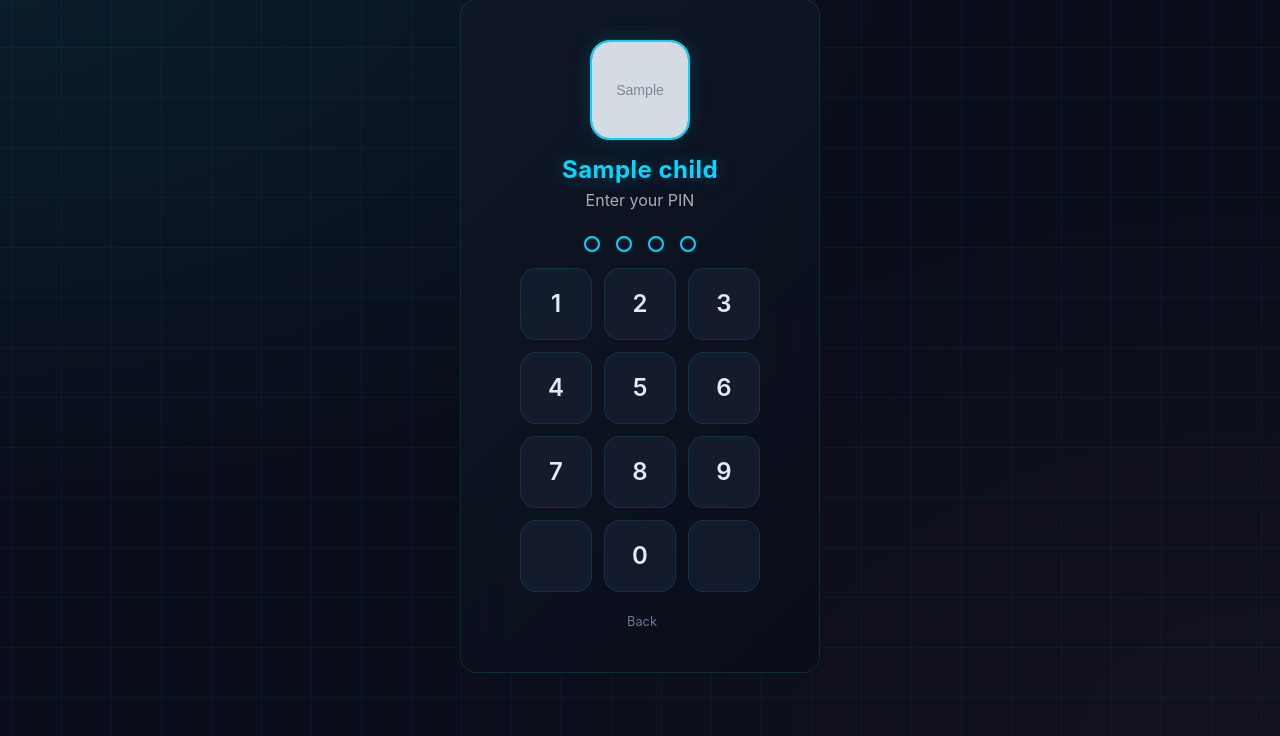
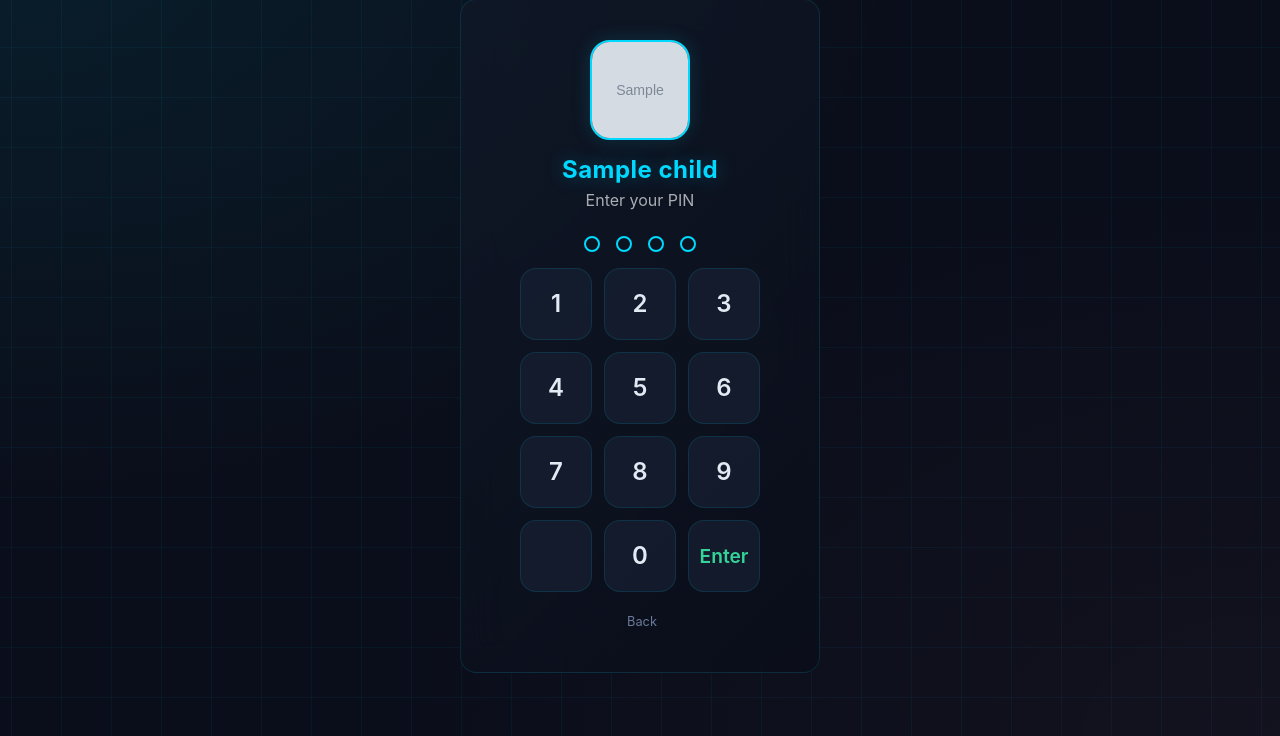
Before and after one commit to DataGremlinGH/choregremlin, a Flask app: template templates/kiosk_pin.html in a window 1280 px wide. Shown: the part 64-800 px from the top of the page. Run offline with Flask 3, Linux system fonts and the light colour scheme; data comes from the database, SQL or seed files in the repository; the template is opened without the code that fills it: most values are stand-ins (such as "Sample title", 1, 10 or a date in 2020); grey boxes marked "Sample" are stand-in pictures; some libraries are stand-ins or nearby versions.

Commit message:
Add files via upload

```diff
--- a/templates/kiosk_pin.html
+++ b/templates/kiosk_pin.html
@@ -32,7 +32,7 @@
         <button type="button" class="fh-pin-key" data-key="9">9</button>
         <button type="button" class="fh-pin-key fh-pin-clear" data-key="clear"><i class="bi bi-arrow-counterclockwise"></i></button>
         <button type="button" class="fh-pin-key" data-key="0">0</button>
-        <button type="button" class="fh-pin-key fh-pin-go" data-key="go"><i class="bi bi-check-lg"></i></button>
+        <button type="button" class="fh-pin-key fh-pin-go" data-key="go"><i class="bi bi-check-lg"></i> Enter</button>
       </div>
     </form>
     <div class="mt-3">
```
